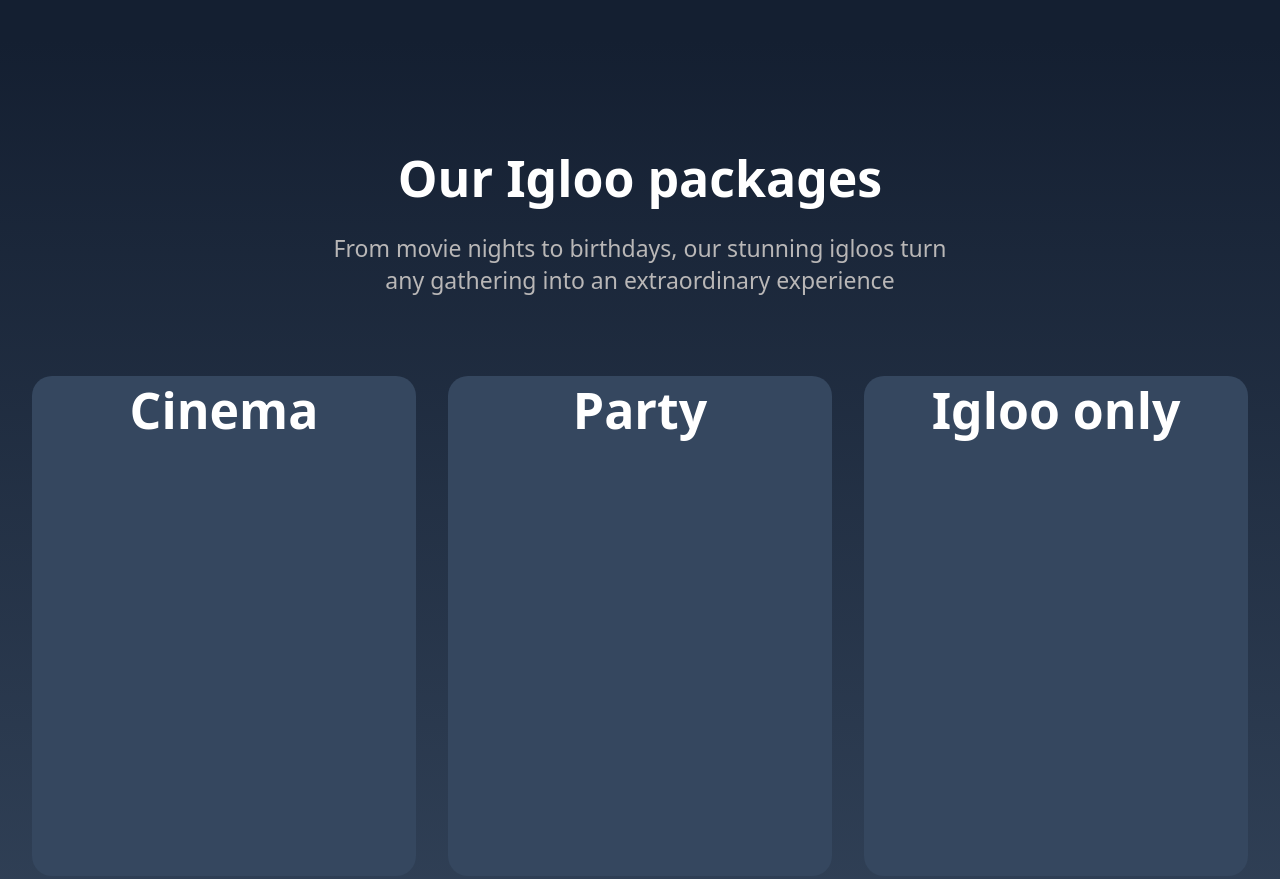
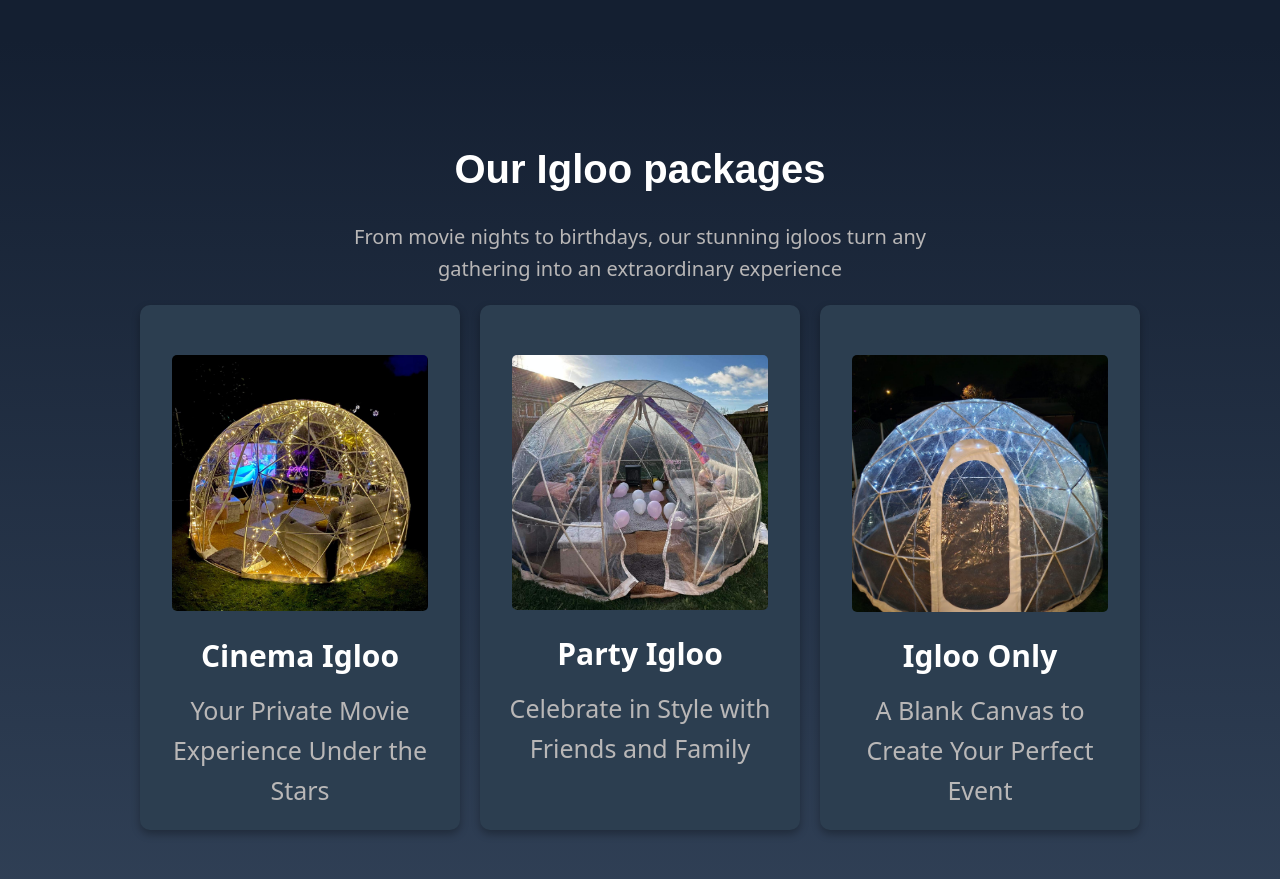
Before and after one commit to Samhow89/deployanddestroy, a plain HTML site: page igloo.html in a window 1280 px wide. Shown: the part 760-1639 px from the top of the page. Drawn offline with Linux system fonts and the light colour scheme.

Commit message:
updated css even more

```diff
--- a/igloo.html
+++ b/igloo.html
@@ -20,9 +20,21 @@
         </div>
 
         <div id="packages">
-            <div id="info">Cinema</div>
-            <div id="info">Party</div>
-            <div id="info">Igloo only</div>
+            <div id="info">
+                <img src="i3.png" id="ipic">
+                <h1 id="pt">Cinema Igloo</h1>
+                <p id="pt2">Your Private Movie Experience Under the Stars</p>
+            </div>
+            <div id="info">
+                <img src="i1.png" id="ipic">
+                <h1 id="pt">Party Igloo</h1>
+                <p id="pt2">Celebrate in Style with Friends and Family</p>
+            </div>
+            <div id="info">
+                <img src="i2.png" id="ipic">
+                <h1 id="pt">Igloo Only</h1>
+                <p id="pt2">A Blank Canvas to Create Your Perfect Event</p>
+            </div>
         </div>
     </main>
 
--- a/igloostyles.css
+++ b/igloostyles.css
@@ -1,10 +1,16 @@
 body {
     margin: 0;
     padding: 0;
+    font-family: "Poppins", Arial, sans-serif;
+    background-color: #141f31;
+    color: #fff;
+    line-height: 1.6;
+    overflow-x: hidden;
 }
 
 #logo {
-    width: 50px;
+
+    height: 50dvh;
 }
 
 header {
@@ -19,14 +25,24 @@ header {
     border: 0;
 }
 
+img#ipic {
+    width: 20dvw;
+    display: block;
+    margin-left: auto;
+    margin-right: auto;
+    animation: none;
+    margin-top: 30px;
+    border-radius: 5px;
+}
+
 img {
     width: 50%;
     display: block;
     margin-left: auto;
     margin-right: auto;
     animation: pulse 5s infinite;
+}
 
-}
 
 @keyframes pulse {
     0% {
@@ -43,8 +59,18 @@ img {
 }
 
 #scroll {
-    width: 6vb;
+    width: 40px;
     filter: brightness(0) invert(1);
+    animation: bounce 2s infinite;
+}
+
+@keyframes bounce {
+    0%, 100% {
+        transform: translateY(0);
+    }
+    50% {
+        transform: translateY(-10px);
+    }
 }
 
 main {
@@ -59,22 +85,23 @@ main {
 }
 
 h1 {
-    font-family:  ui-sans-serif, system-ui, sans-serif, "Apple Color Emoji", "Segoe UI Emoji", "Segoe UI Symbol", "Noto Color Emoji" ;
-    color: white;
-    font-size: 50px;
+    font-size: 2.5rem;
     margin-bottom: 20px;
+    color: #fff;
 }
 
 
 
 p1 {
-    font-family:  ui-sans-serif, system-ui, sans-serif, "Apple Color Emoji", "Segoe UI Emoji", "Segoe UI Symbol", "Noto Color Emoji" ;
+    font-family: ui-sans-serif, system-ui, sans-serif, "Apple Color Emoji", "Segoe UI Emoji", "Segoe UI Symbol", "Noto Color Emoji";
     color: rgb(185, 183, 183);
-    /* font-size: 40px; */
-    max-width: 150px;
-    margin-top: 0;
-    font-size: 23px;
+    font-size: 20px; /* Adjusted font size for better readability */
+    max-width: 300px; /* Increased max-width for text */
+    margin: 0 auto; /* Centered the paragraph */
+    padding-bottom: 10px;
 }
+
+
 
 #container{
     align-content: center;
@@ -86,25 +113,71 @@ p1 {
 
 #packages {
     display: flex;
-    justify-content: space-evenly;
-    margin-top: 10dvh;
     flex-wrap: wrap;
+    justify-content: center;
+    gap: 20px;
+    padding: 20px 0;
+}
 
-    font-family:  ui-sans-serif, system-ui, sans-serif, "Apple Color Emoji", "Segoe UI Emoji", "Segoe UI Symbol", "Noto Color Emoji" ;
+h1#pt {
+    font-family: ui-sans-serif, system-ui, sans-serif, "Apple Color Emoji", "Segoe UI Emoji", "Segoe UI Symbol", "Noto Color Emoji";
     color: white;
-    font-size: 50px;
-    margin-bottom: 20px;
+    font-size: 30px; /* Reduced size for a more balanced look */
+    margin-bottom: 10px; /* Slightly reduced margin */
     font-weight: bold;
+    text-align: center; /* Centered the heading */
 }
 
 #info {
-    background-color: #35475f;
-    width: 30%;
-    height: 500px;
-    border-radius: 20px;
+    background-color: #2c3e50;
+    border-radius: 10px;
+    padding: 20px;
+    width: 280px;
+    box-shadow: 0 4px 8px rgba(0, 0, 0, 0.3);
+    transition: transform 0.3s ease, box-shadow 0.3s ease;
+    text-align: center;
+}
+
+#info:hover {
+    transform: translateY(-10px);
+    box-shadow: 0 8px 16px rgba(0, 0, 0, 0.4);
 }
 
 html{
     overflow-x: hidden;
     background-color: #141f31;
 }
+
+
+#pt2 {
+    font-family:  ui-sans-serif, system-ui, sans-serif, "Apple Color Emoji", "Segoe UI Emoji", "Segoe UI Symbol", "Noto Color Emoji" ;
+    color: rgb(185, 183, 183);
+    /* font-size: 40px; */
+    margin-top: 0;
+    font-size: 25px;
+    margin-bottom: 0;
+    font-weight: 400;
+    margin: 0;
+    padding: 0;
+}
+
+@media (max-width: 768px) {
+    #info {
+        width: 90%;
+    }
+
+    h1 {
+        font-size: 2rem;
+    }
+
+    p1 {
+        font-size: 1rem;
+    }
+}
+
+#ipic {
+    width: 100%;
+    height: auto;
+    margin-bottom: 15px;
+    border-radius: 5px;
+}
```
Also changed, not shown: i1.png (added), i2.png (added), i3.png (added).
